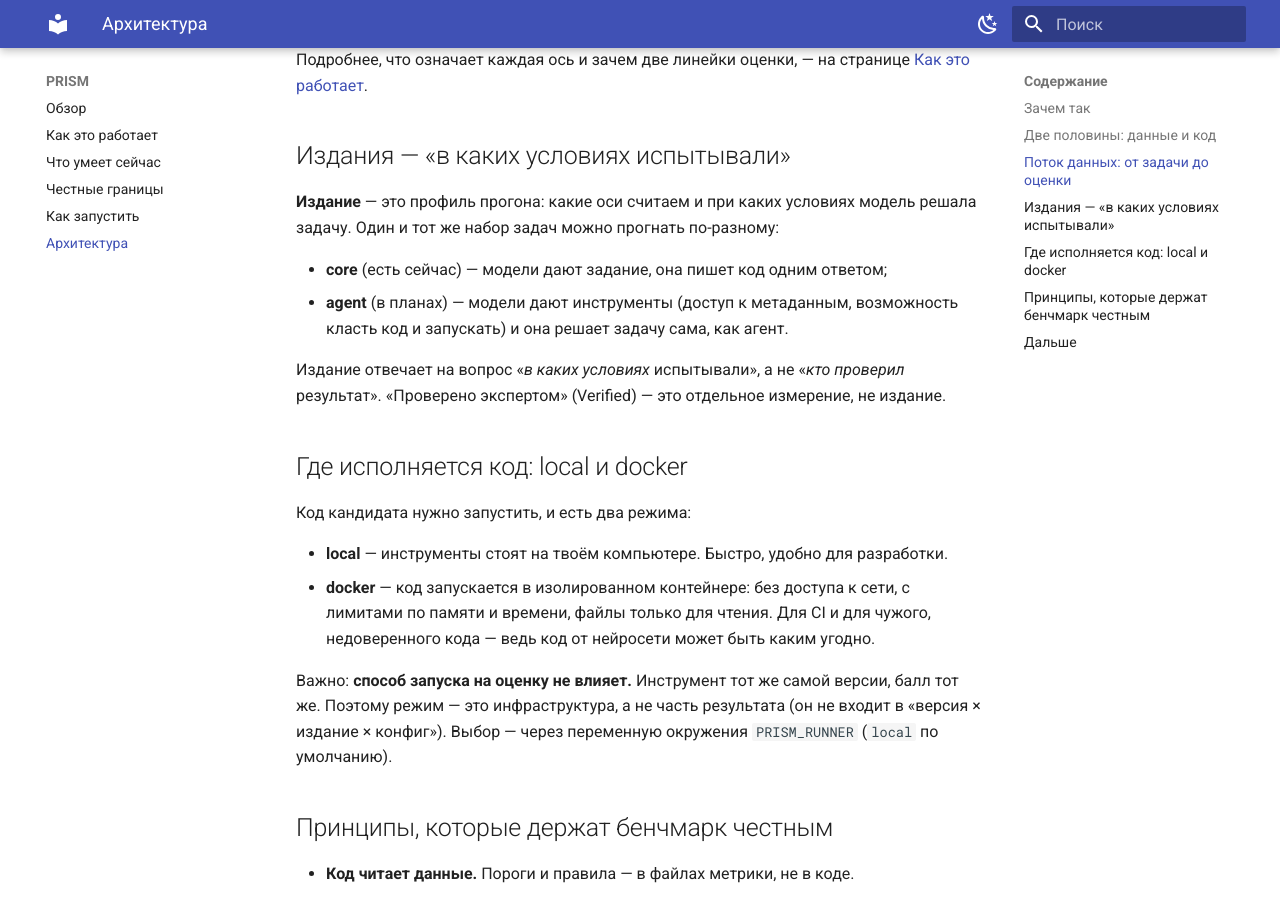
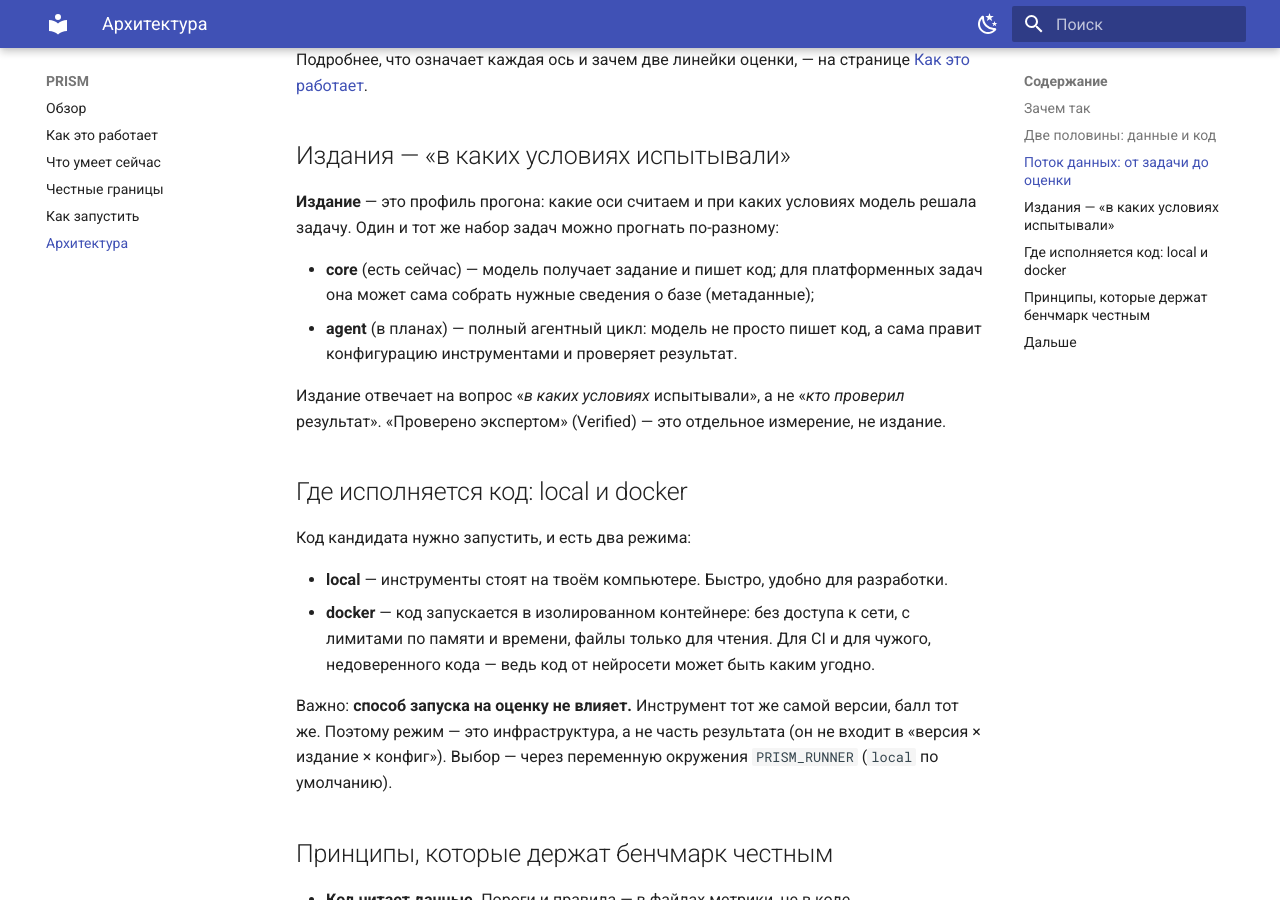
Before and after one commit to genlab-1c/prism, an MkDocs documentation site: the page built from docs/architecture.md, in a window 1280 px wide and 900 px high, scrolled down 1695 px. Built offline with MkDocs 1.6.1 and Material for MkDocs 9.7.7, drawn with Linux system fonts in a browser that asks for light colours.

Commit message:
docs: drop stale hardcoded counts and fix references
Перед публикацией убраны числа, которые разъезжаются с ростом банка задач, и устаревшие ссылки.

- README: удалён ряд бейджей с захардкоженными числами (задач/тест-кейсов/генераций/моделей) — «30 генераций» к тому же противоречил пустому results/; в лидерборд добавлен столбец Q как грубый общий балл (вектор S/M/O/P остаётся главным);
- status.md: «8 эталонов»/«5 эталонов»/«8 A и 5 B» заменены на инвариантные формулировки без чисел;
- cli.md: пример ссылался на удалённый мартовский файл → плейсхолдер <timestamp>;
- architecture.md: уточнена грань core (агентный сбор метаданных уже есть) vs издание agent (полный агентный цикл — в планах);
- models.yaml: убрана ссылка на несуществующее издание eco;
- CONTRIBUTING: id примера A9 → A99 (A9 уже занят реальной задачей).

```diff
--- a/docs/architecture.md
+++ b/docs/architecture.md
@@ -68,9 +68,10 @@
 **Издание** — это профиль прогона: какие оси считаем и при каких условиях модель решала
 задачу. Один и тот же набор задач можно прогнать по-разному:
 
-- **core** (есть сейчас) — модели дают задание, она пишет код одним ответом;
-- **agent** (в планах) — модели дают инструменты (доступ к метаданным, возможность класть
-  код и запускать) и она решает задачу сама, как агент.
+- **core** (есть сейчас) — модель получает задание и пишет код; для платформенных задач
+  она может сама собрать нужные сведения о базе (метаданные);
+- **agent** (в планах) — полный агентный цикл: модель не просто пишет код, а сама правит
+  конфигурацию инструментами и проверяет результат.
 
 Издание отвечает на вопрос «*в каких условиях* испытывали», а не «*кто проверил*
 результат». «Проверено экспертом» (Verified) — это отдельное измерение, не издание.
```
Also changed, not shown: CONTRIBUTING.md (+1 -1 lines), README.md (+7 -9 lines), docs/cli.md (+1 -1 lines), docs/status.md (+3 -3 lines), 1 other file.
